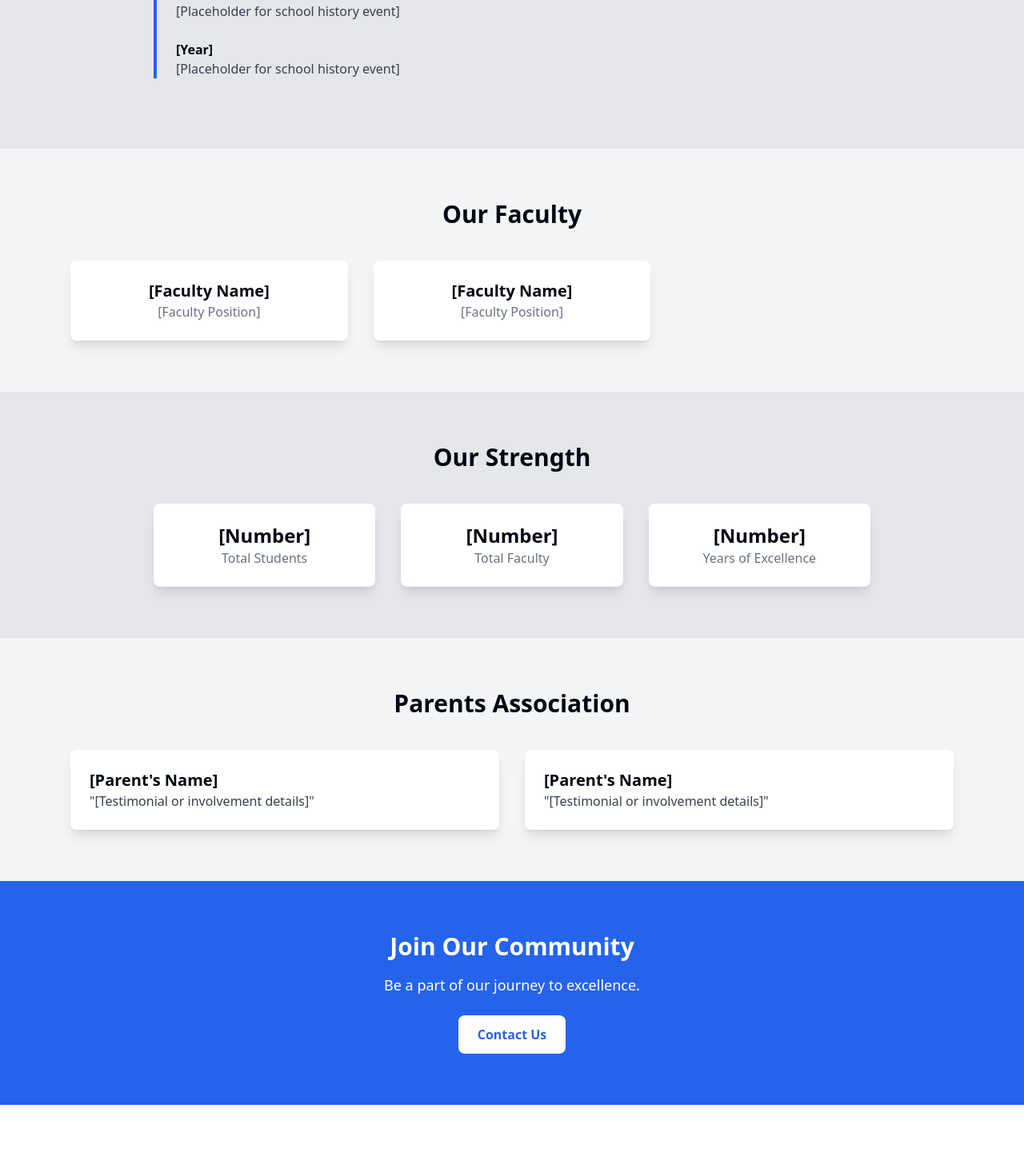
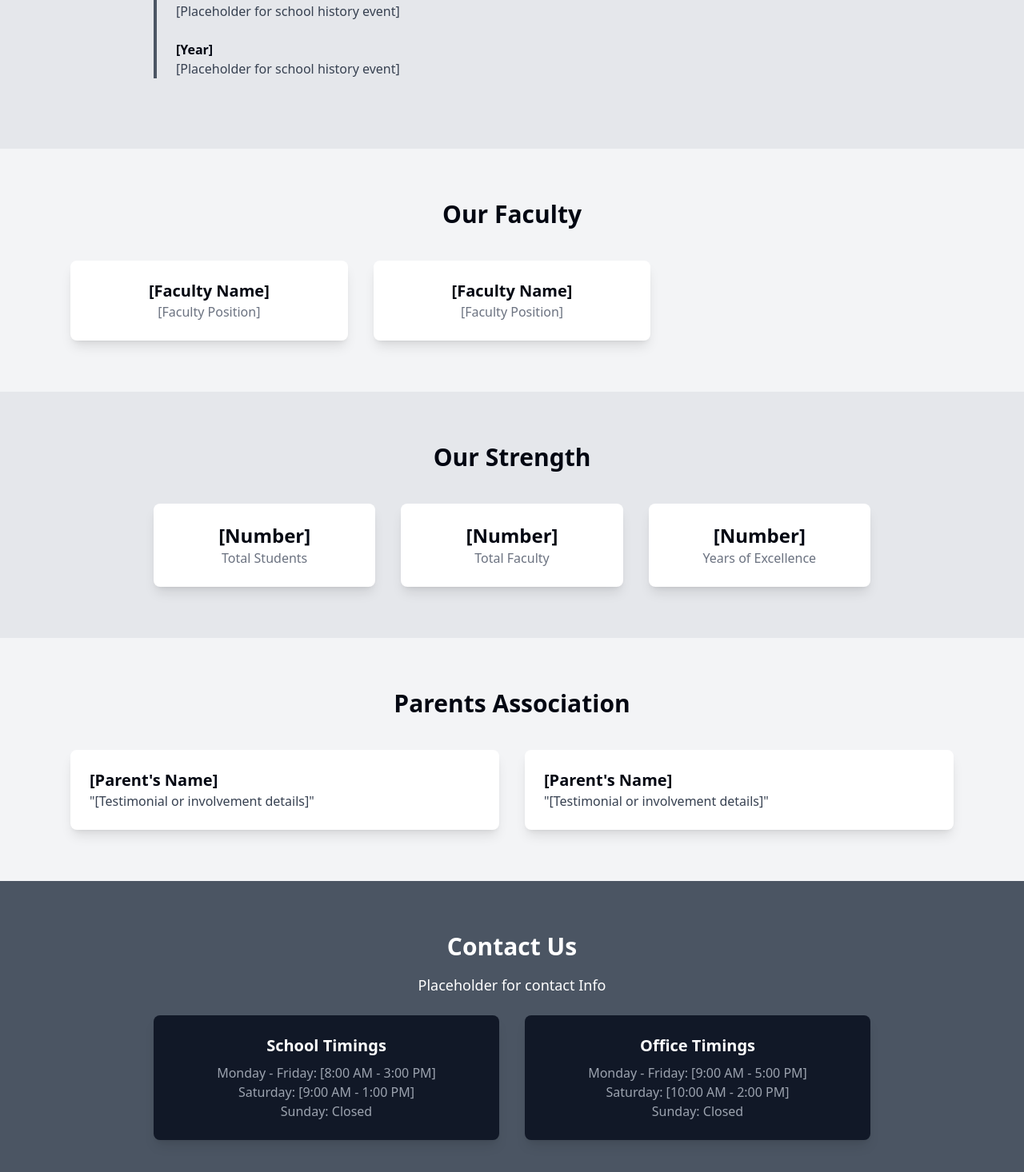
Before and after one commit to binshadhbu/mms-school-website, a Next.js app: page /about in a window 1280 px wide. Shown: the part 718-2184 px from the top of the page at 80% size. Before the commit the page ends 2100 px from the top, so only its background shows below. Built offline with nearby package versions, Linux system fonts and the light colour scheme.

Commit message:
Completed draft About page

```diff
--- a/app/about/page.tsx
+++ b/app/about/page.tsx
@@ -4,7 +4,7 @@ const About = () => {
   return (
     <div className="bg-gray-100">
 
-      <section className="bg-blue-600 text-white text-center py-20">
+      <section className="bg-gray-600 text-white text-center py-20">
         <h1 className="text-4xl font-bold">About Our School</h1>
         <p className="mt-4 text-lg">A place of excellence in education and values</p>
       </section>
@@ -32,7 +32,7 @@ const About = () => {
       <section className="bg-gray-200 py-16 px-6">
         <h2 className="text-3xl font-semibold text-center mb-10">Our History</h2>
         <div className="max-w-4xl mx-auto">
-          <ul className="border-l-4 border-blue-600 pl-6">
+          <ul className="border-l-4 border-gray-600 pl-6">
             <li className="mb-6">
               <span className="block font-bold">[Year]</span>
               <p className="text-gray-700">[Placeholder for school history event]</p>
@@ -97,12 +97,26 @@ const About = () => {
       </section>
 
       {/* CTA Section */}
-      <section className="bg-blue-600 text-white text-center py-16">
-        <h2 className="text-3xl font-semibold">Join Our Community</h2>
-        <p className="mt-4 text-lg">Be a part of our journey to excellence.</p>
-        <button className="mt-6 bg-white text-blue-600 px-6 py-3 rounded-lg font-bold">
-          Contact Us
-        </button>
+      <section className="bg-gray-600 text-white text-center py-16">
+        <h2 className="text-3xl font-semibold">Contact Us</h2>
+        <p className="mt-4 text-lg">Placeholder for contact Info</p>
+        <div className="max-w-4xl mx-auto mt-6 grid md:grid-cols-2 gap-8">
+          {/* School Timings */}
+          <div className="bg-gray-900 p-6 shadow-lg rounded-lg">
+            <h3 className="text-xl font-bold">School Timings</h3>
+            <p className="mt-2 text-gray-400">Monday - Friday: [8:00 AM - 3:00 PM]</p>
+            <p className="text-gray-400">Saturday: [9:00 AM - 1:00 PM]</p>
+            <p className="text-gray-400">Sunday: Closed</p>
+        </div>
+        {/* Office Timings */}
+        <div className="bg-gray-900 p-6 shadow-lg rounded-lg">
+            <h3 className="text-xl font-bold">Office Timings</h3>
+            <p className="mt-2 text-gray-400">Monday - Friday: [9:00 AM - 5:00 PM]</p>
+            <p className="text-gray-400">Saturday: [10:00 AM - 2:00 PM]</p>
+            <p className="text-gray-400">Sunday: Closed</p>
+          </div>
+        </div>
+
       </section>
     </div>
   );
```
